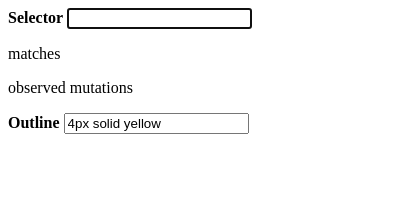
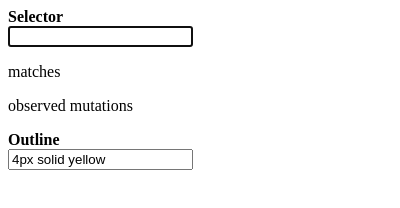
Before and after one commit to matatk/element-highlighter, a browser extension: page extension/popup.html in a window 400 px wide. Drawn offline with Linux system fonts and the light colour scheme.

Commit message:
feat: Improve UI

```diff
--- a/extension/popup.html
+++ b/extension/popup.html
@@ -5,7 +5,7 @@
 	<title></title>
 <style>
 body { margin: 8px; }  /* match Chrome's default */
-label { font-weight: bold; }
+label { display: block; font-weight: bold; }
 div + div { margin-top: 8px; }
 </style>
 </head>
```
